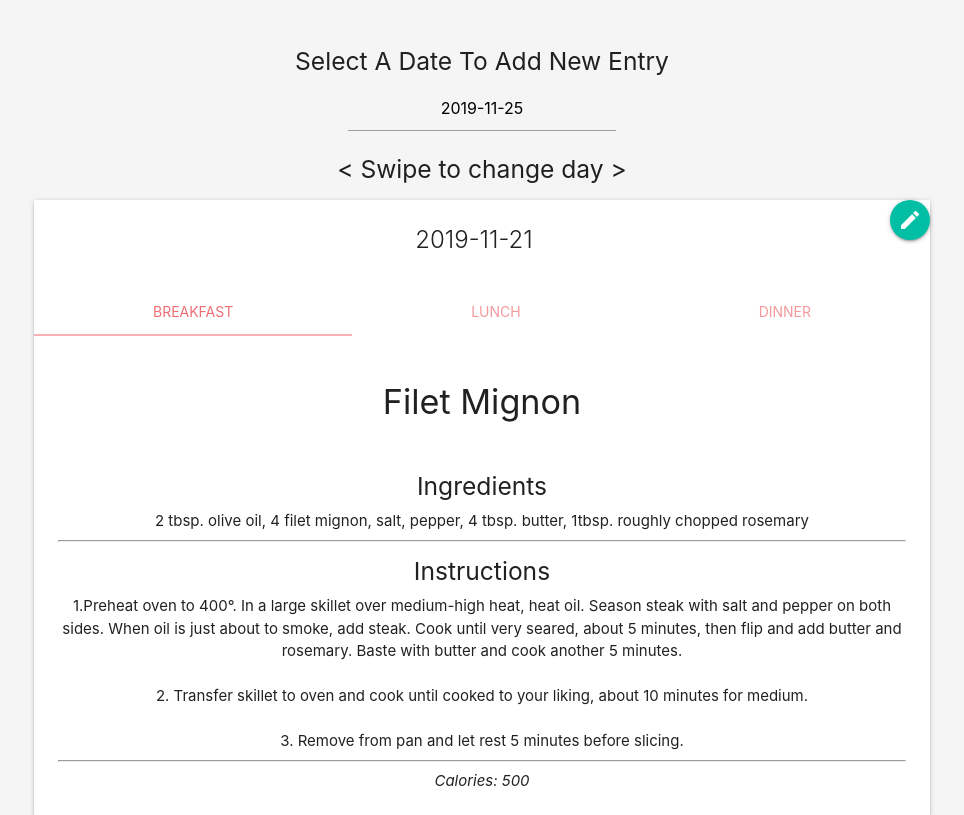
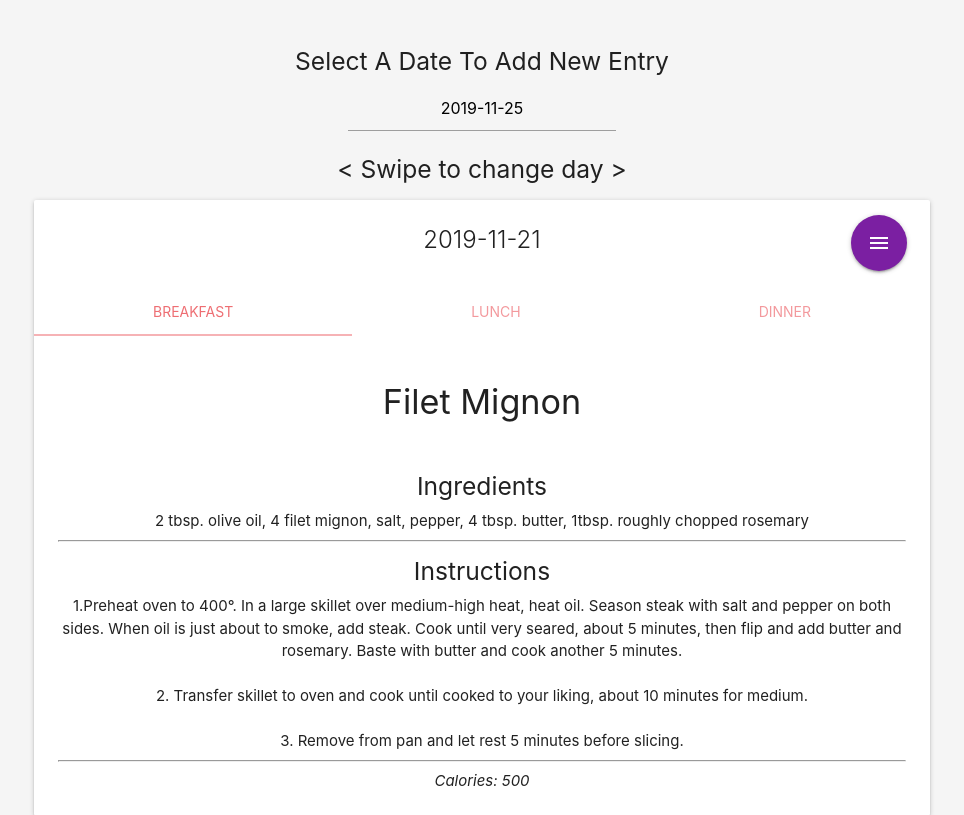
Before and after one commit to ChaseClark/meal-planner, a PHP site: page /home.php in a window 1280 px wide. Shown: the part 206-1021 px from the top of the page, without its empty margins (158-1122 px from the left). Run offline with PHP 8.4, Linux system fonts and the light colour scheme; a user stored in the database is signed in; data comes from the database, SQL or seed files in the repository; some libraries are stand-ins or nearby versions.

Commit message:
Add functionality for deleting entire meal cards

```diff
--- a/home.php
+++ b/home.php
@@ -45,8 +45,16 @@
                         while ($row = mysqli_fetch_array($result, MYSQLI_ASSOC)) {
                             echo '
                             <div class="card hoverable carousel-item">
-                            <a href="edit.php?meals_id='.$row['meals_id'].'" class="btn-floating right waves-effect waves-light teal accent-4"><i
-                                    class="material-icons">edit</i></a>
+                            <div class="fixed-action-btn">
+                            <a class="btn-floating btn-large purple darken-2">
+                              <i class="large material-icons">menu</i>
+                            </a>
+                            <ul>
+                              <li><a href="delete.php?delete_id='.$row['meals_id'].'" class="btn-floating red"><i class="material-icons">delete</i></a></li>
+                              <li><a href="edit.php?meals_id='.$row['meals_id'].'" class="btn-floating teal accent-4"><i
+                              class="material-icons">edit</i></a></li>
+                            </ul>
+                          </div>
                             <div class="card-content">
                                 <span id="card0" class="card-title">'.
                                 $row['date'].
@@ -141,38 +149,11 @@
                         }
                         mysqli_close($db);
                     }else {
-                        echo "Nothing found.";
+                        echo "<br/>
+                        <h3>Nothing found.<h3>";
                     }
 
                 ?>
-
-
-                <!-- '<div id="breakfast'.$row['meals_id'].'">Breakfast</div>'
-                <div id="lunch'.$row['meals_id'].'">Lunch</div>
-                <div id="dinner'.$row['meals_id'].'">Dinner</div> -->
-
-
-            <!--
-                    <div class="card hoverable carousel-item">
-                        <a href="edit.php" class="btn-floating right waves-effect waves-light teal accent-4"><i
-                                class="material-icons">edit</i></a>
-                        <div class="card-content">
-                            <span id="card0" class="card-title">change me</span>
-                            <p>Total Calories: 2000</p>
-                        </div>
-                        <div class="card-tabs">
-                            <ul class="tabs tabs-fixed-width">
-                                <li class="tab"><a href="#breakfast0">Breakfast</a></li>
-                                <li class="tab"><a href="#lunch0">Lunch</a></li>
-                                <li class="tab"><a href="#dinner0">Dinner</a></li>
-                            </ul>
-                        </div>
-                        <div class="card-content grey lighten-2">
-                            <div id="breakfast0">Breakfast</div>
-                            <div id="lunch0">Lunch</div>
-                            <div id="dinner0">Dinner</div>
-                        </div>
-                    </div>  -->
             </div>
         </div>
     </div>
--- a/includes/css/style.css
+++ b/includes/css/style.css
@@ -36,6 +36,11 @@
   height: auto !important;
 }
 
+/* Overwrite fixed action button so it fits with our card */
+.fixed-action-btn{
+  bottom: auto;
+}
+
 /* hr {
   border-top: 1px dotted #F44336 !important;
 } */
```
Also changed, not shown: delete.php (added, +18 -0 lines).
